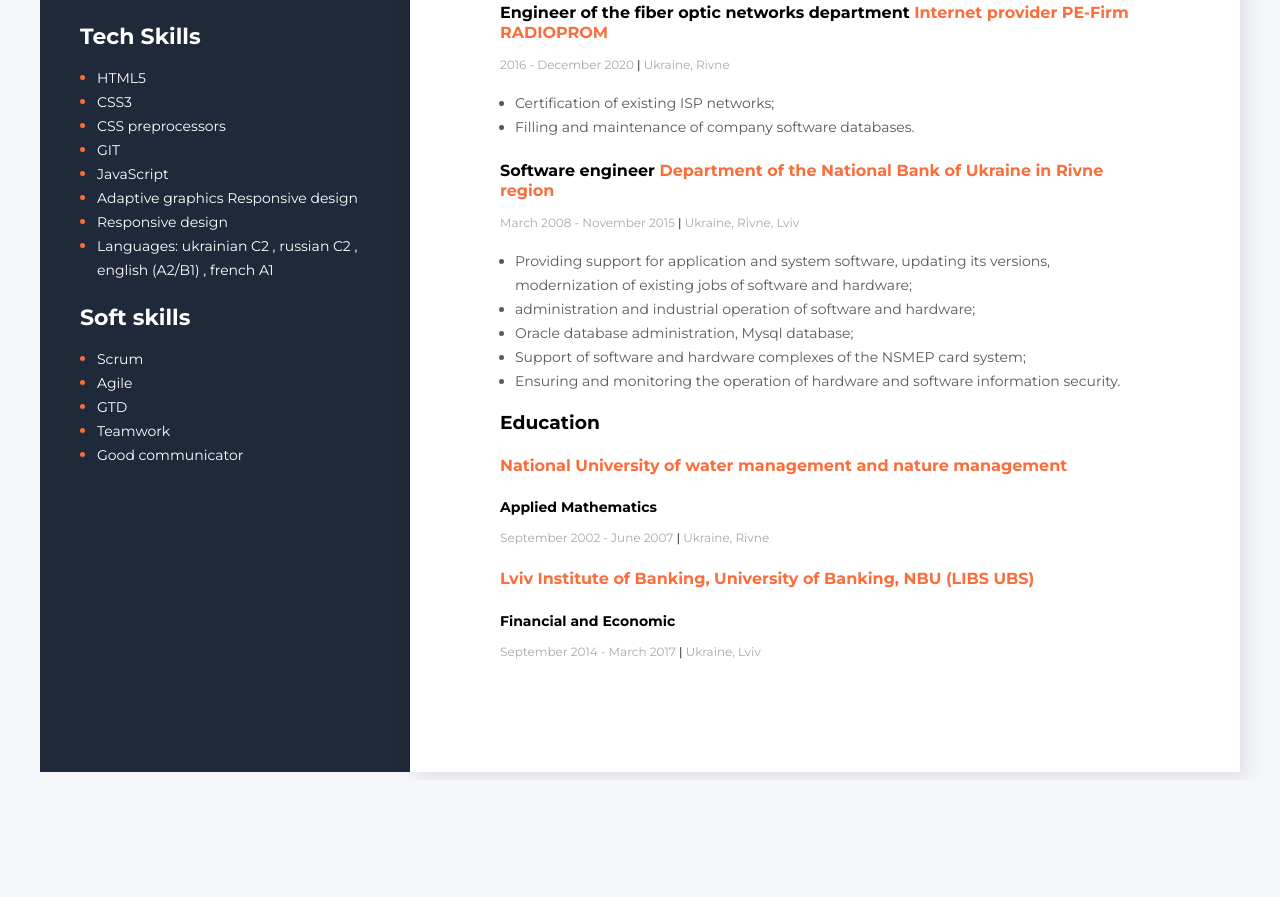
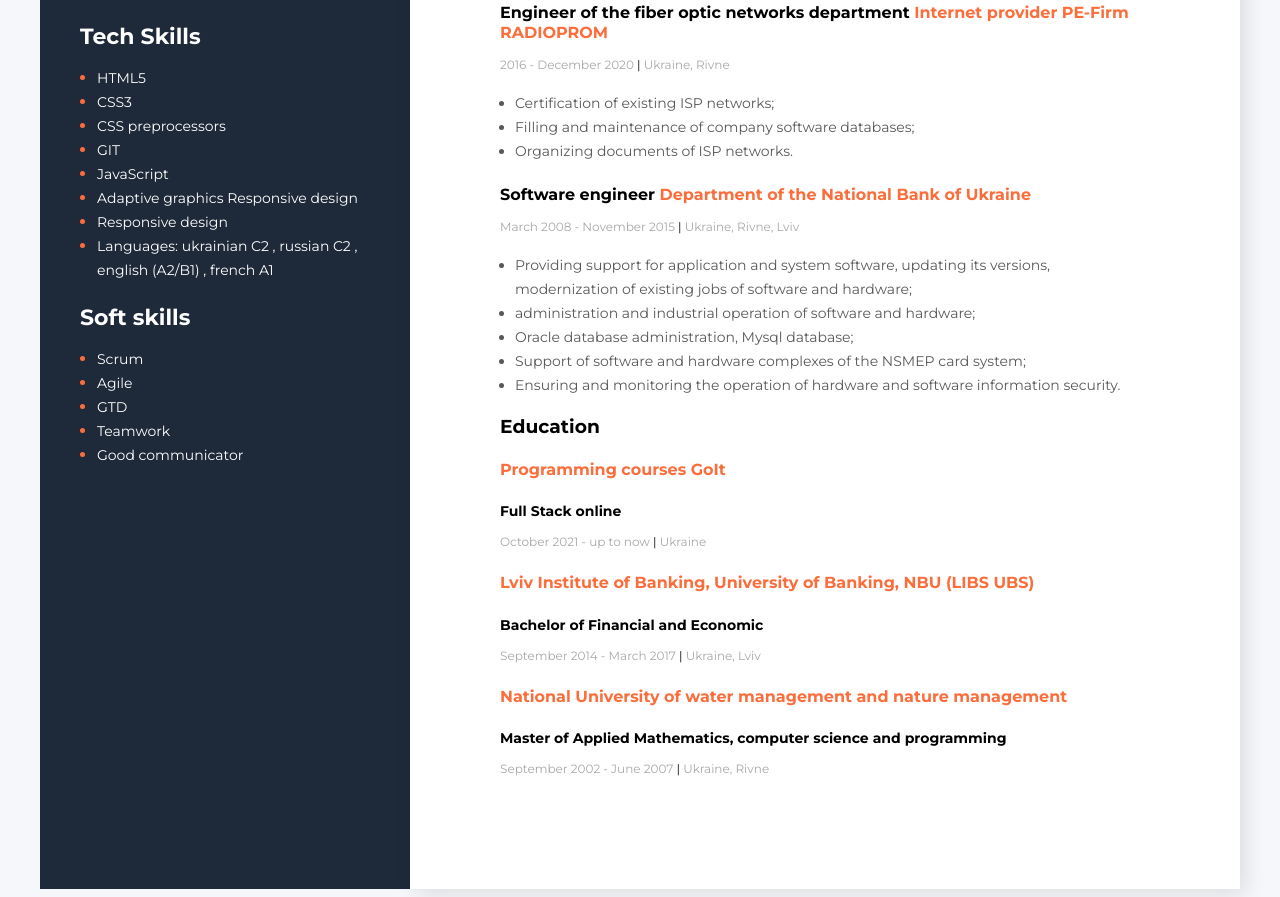
Before and after one commit to Juliia-J/Resume, a plain HTML site: page index.html in a window 1280 px wide. Shown: the part 754-1651 px from the top of the page. Before the commit the page ends 1534 px from the top, so only its background shows below. Drawn offline with Linux system fonts and the light colour scheme.

Commit message:
Update index.html

```diff
--- a/index.html
+++ b/index.html
@@ -18,7 +18,7 @@
         <div class="main-content">
             <!--about user-->
             <div class="about">
-                <h2 class="about-position">study at Front-End Developer</h2>
+                <h2 class="about-position">Front-End Developer</h2>
 
                 <h1 class="about-name">Yuliia Yashchuk</h1>
 
@@ -73,13 +73,14 @@
                     <p class="period">2016 - December 2020 <span class="line">|</span> Ukraine, Rivne</p>
                     <ul class="work-list">
                         <li class="work-list-item">Certification of existing ISP networks; </li>
-                        <li class="work-list-item">Filling and maintenance of company software databases.</li>
+                        <li class="work-list-item">Filling and maintenance of company software databases;</li>
+                        <li class="work-list-item">Organizing documents of ISP networks.</li>
                     </ul>
 
                 </div>
                 <!--Company 3-->
                 <div>
-                    <h4 class="work-position">Software engineer <span class="organization">Department of the National Bank of Ukraine in Rivne region</span></h4>
+                    <h4 class="work-position">Software engineer <span class="organization">Department of the National Bank of Ukraine</span></h4>
                     <p class="period">March 2008 - November 2015 <span class="line">|</span> Ukraine, Rivne, Lviv</p>
                     <ul class="work-list">
                         <li class="work-list-item">Providing support for application and system software, updating its versions, modernization of existing jobs of software and hardware; </li>
@@ -91,21 +92,26 @@
 
                 </div>
             </div>
-            <!--Education 1-->
+
+            <!--Education 3-->
             <div class="education">
                 <h3>Education</h3>
-                <h4 class="education-organization">National University of water management and nature management</h4>
-                <h5 class="specialty">Applied Mathematics</h5>
-                <p class="period">September 2002 - June 2007 <span class="line">|</span> Ukraine, Rivne</p>
+                <h4 class="education-organization">Programming courses GoIt</h4>
+                <h5 class="specialty">Full Stack online</h5>
+                <p class="period">October 2021 - up to now <span class="line">|</span> Ukraine</p>
             </div>
-
             <!--Education 2-->
             <div class="education">
                 <h4 class="education-organization">Lviv Institute of Banking, University of Banking, NBU (LIBS UBS)</h4>
-                <h5 class="specialty">Financial and Economic</h5>
+                <h5 class="specialty">Bachelor of Financial and Economic</h5>
                 <p class="period">September 2014 - March 2017 <span class="line">|</span> Ukraine, Lviv</p>
             </div>
-
+            <!--Education 1-->
+            <div class="education">
+                <h4 class="education-organization">National University of water management and nature management</h4>
+                <h5 class="specialty">Master of Applied Mathematics, computer science and programming</h5>
+                <p class="period">September 2002 - June 2007 <span class="line">|</span> Ukraine, Rivne</p>
+            </div>
         </div>
         <!--Sidebar-->
         <aside class="sidebar">
```
